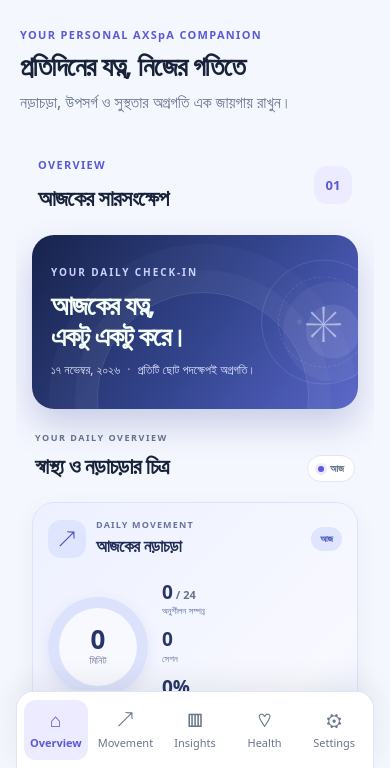
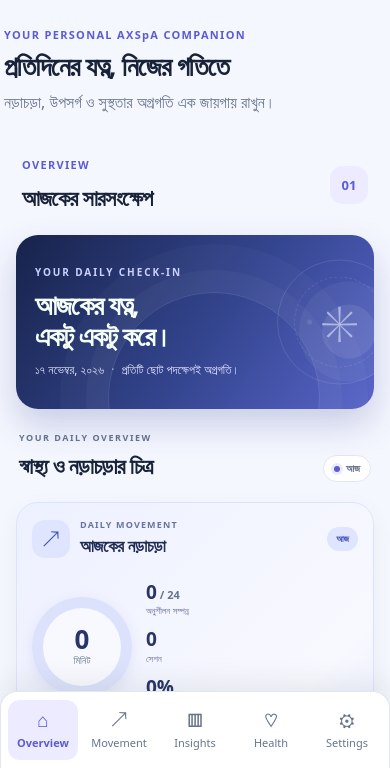
Before and after one commit to Shahariarshanto/Fitness-tracker, a plain HTML site: page index.html in a window 390 px wide. Shown: the part 76-844 px from the top of the page. Drawn offline with Linux system fonts and the light colour scheme; no server answers.

Commit message:
Use full mobile viewport width

```diff
--- a/assets/css/base.css
+++ b/assets/css/base.css
@@ -1,11 +1,11 @@
 * { box-sizing: border-box; }
 html { min-height: 100%; background: var(--page); }
-body { min-width: 320px; min-height: 100vh; margin: 0; padding: env(safe-area-inset-top) 16px env(safe-area-inset-bottom); background: var(--page); color: var(--text); line-height: 1.55; }
+body { min-width: 320px; min-height: 100vh; margin: 0; padding: env(safe-area-inset-top) 0 env(safe-area-inset-bottom); background: var(--page); color: var(--text); line-height: 1.55; }
 button, input, select, textarea { font: inherit; }
 button { color: inherit; }
 a { color: inherit; text-decoration: none; }
 [hidden] { display: none !important; }
-.app-shell { width: min(100%, var(--content-width)); margin: 0 auto; }
+.app-shell { width: 100%; margin: 0 auto; }
 .topbar { display: flex; align-items: center; justify-content: space-between; padding: 20px 2px 28px; }
 .brand { display: inline-flex; align-items: center; gap: 10px; font-size: 20px; font-weight: 700; letter-spacing: -.04em; }
 .brand strong { color: var(--accent); }
@@ -21,7 +21,7 @@ h1 { max-width: 620px; margin-bottom: 8px; font-size: clamp(27px,6vw,42px); line
 .nav-item { display: flex; min-width: 0; flex-direction: column; align-items: center; gap: 2px; padding: 9px 3px; border: 0; border-radius: 12px; background: transparent; color: var(--muted); cursor: pointer; font-size: 11px; }
 .nav-item > span:first-child { font-size: 19px; line-height: 1.2; }
 .nav-item[aria-selected="true"] { background: var(--accent-soft); color: var(--accent); font-weight: 700; }
-.page-panel { min-height: 300px; padding: 22px; border: 1px solid var(--line); border-radius: var(--radius-lg); background: var(--surface); box-shadow: var(--shadow); }
+.page-panel { min-height: 300px; padding: 16px; border: 1px solid var(--line); border-radius: var(--radius-lg); background: var(--surface); box-shadow: var(--shadow); }
 .panel-heading { display: flex; align-items: center; justify-content: space-between; margin-bottom: 20px; }
 .panel-heading h2 { margin: 0; font-size: 25px; }
 .panel-index { color: var(--muted); font-size: 13px; font-variant-numeric: tabular-nums; }
@@ -35,10 +35,11 @@ h1 { max-width: 620px; margin-bottom: 8px; font-size: clamp(27px,6vw,42px); line
 .toast { position: fixed; right: 16px; bottom: calc(86px + env(safe-area-inset-bottom)); left: 16px; z-index: 5; width: max-content; max-width: min(440px,calc(100vw - 32px)); margin: auto; padding: 12px 16px; border: 1px solid color-mix(in srgb, var(--surface) 16%, transparent); border-radius: 14px; background: var(--text); color: var(--surface); box-shadow: 0 12px 34px rgba(0,0,0,.18); opacity: 0; transform: translateY(12px) scale(.98); transition: opacity .24s ease, transform .28s cubic-bezier(.2,.8,.2,1); pointer-events: none; }
 .toast.is-visible { opacity: 1; transform: translateY(0) scale(1); }
 @media (min-width: 700px) {
-  body { padding-right: 28px; padding-left: 28px; }
+  body { padding-right: 20px; padding-left: 20px; }
   .topbar { padding-top: 28px; }
   .nav-item { flex-direction: row; justify-content: center; gap: 8px; font-size: 13px; }
-  .page-panel { padding: 30px; }
+  .app-shell { width: min(100%, var(--content-width)); }
+  .page-panel { padding: 24px; }
 }
 
 
```
